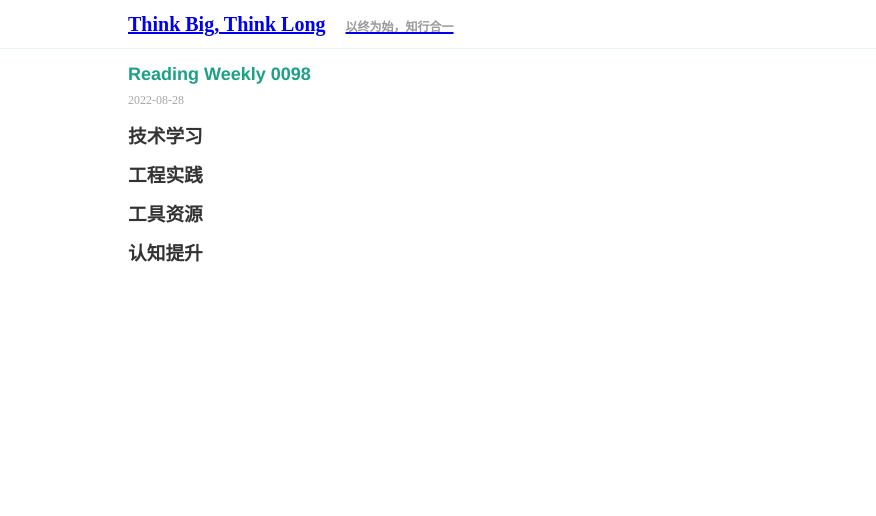
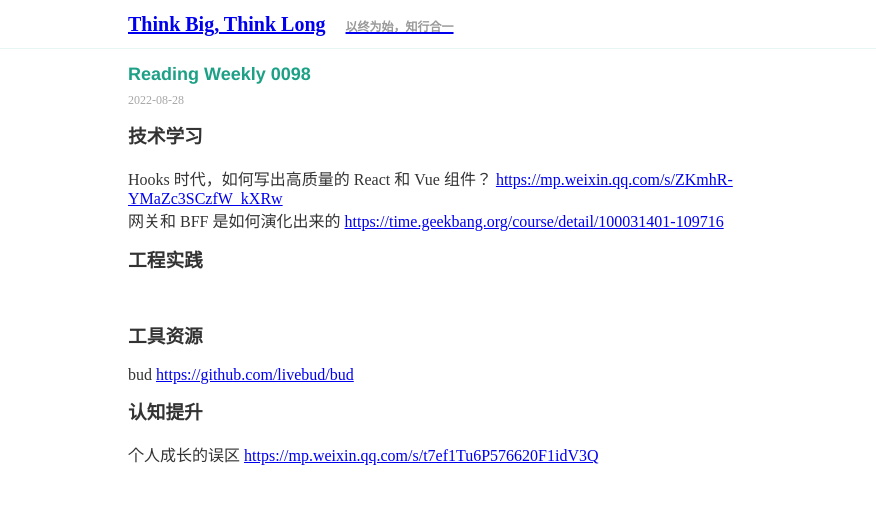
Before and after one commit to hzzheng/blog, a Gatsby site: page /weekly/98 in a window 1280 px wide. Shown: the top 516 px of the page, 0-876 px from the left. Built offline with nearby package versions, Linux system fonts and the light colour scheme; Gatsby itself is replaced by a stand-in of ours; some packages are replaced by stand-ins of ours; some icons are missing; what typography-theme-fairy-gates would draw is missing.

Commit message:
chore: update

```diff
--- a/src/weekly/98.md
+++ b/src/weekly/98.md
@@ -6,8 +6,17 @@ tags: ['weekly']
 
 ### 技术学习
 
+1. Hooks 时代，如何写出高质量的 React 和 Vue 组件？ https://mp.weixin.qq.com/s/ZKmhR-YMaZc3SCzfW_kXRw
+2. 网关和 BFF 是如何演化出来的 https://time.geekbang.org/course/detail/100031401-109716
+
 ### 工程实践
+
+1.
 
 ### 工具资源
 
+1. bud https://github.com/livebud/bud
+
 ### 认知提升
+
+1. 个人成长的误区 https://mp.weixin.qq.com/s/t7ef1Tu6P576620F1idV3Q
```
